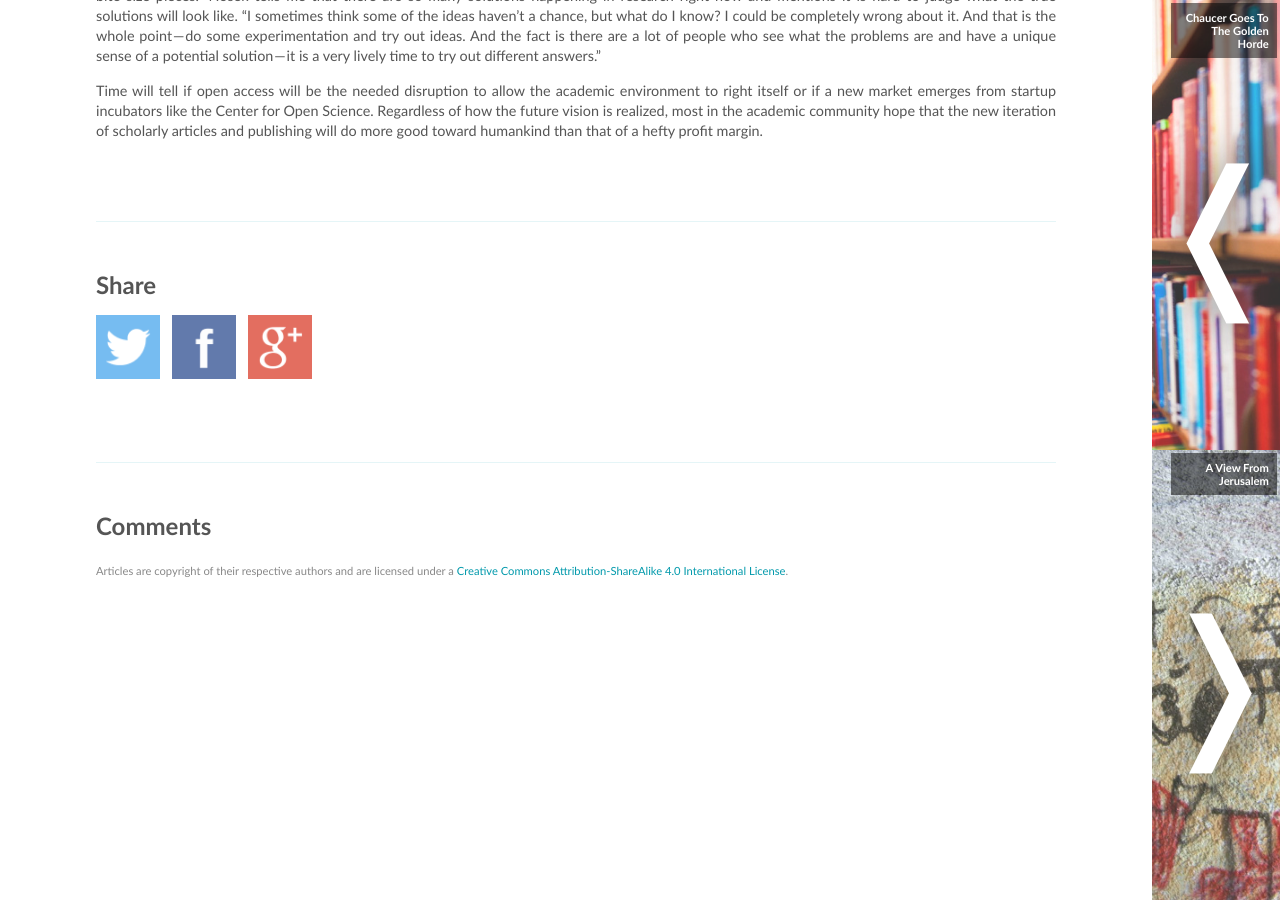
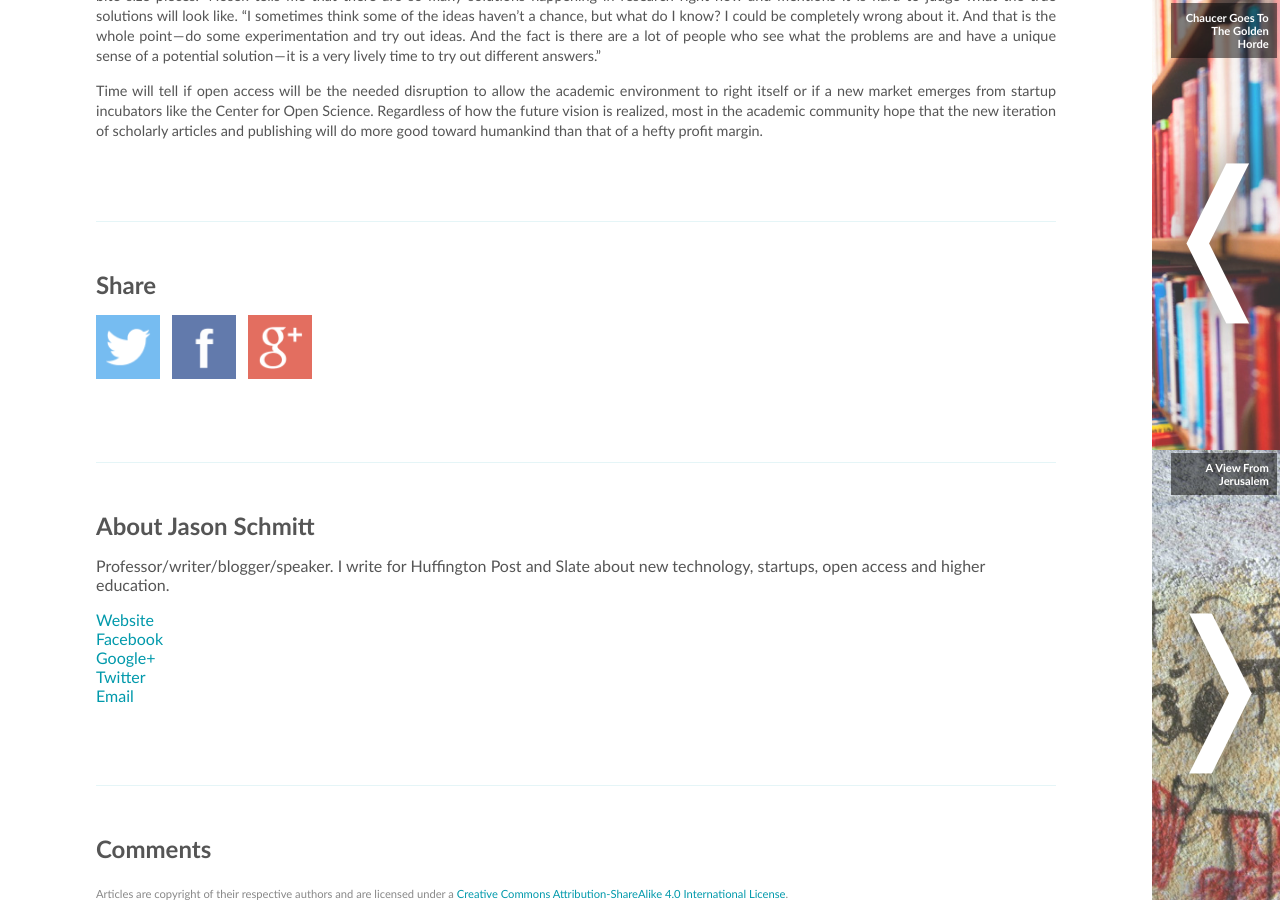
Before and after one commit to uoou/uoou.github.io, a Jekyll site: the page built from _posts/2016-01-09-can't-disrupt-this.md, in a window 1280 px wide and 900 px high, scrolled down 4273 px. Built offline with Jekyll 4.4.1, drawn with Linux system fonts in a browser that asks for light colours; Markdown is read by kramdown in place of the engine named in the settings; comment, search, counter and statistics services are not loaded; part of the change alters nothing that is shown.

```diff
--- a/_posts/2016-01-09-can't-disrupt-this.md
+++ b/_posts/2016-01-09-can't-disrupt-this.md
@@ -1,6 +1,7 @@
 ---
 published: true
-author: Jason Schmitt
+author: jschmitt
+descrption: blah blah
 ---
 
 
```
